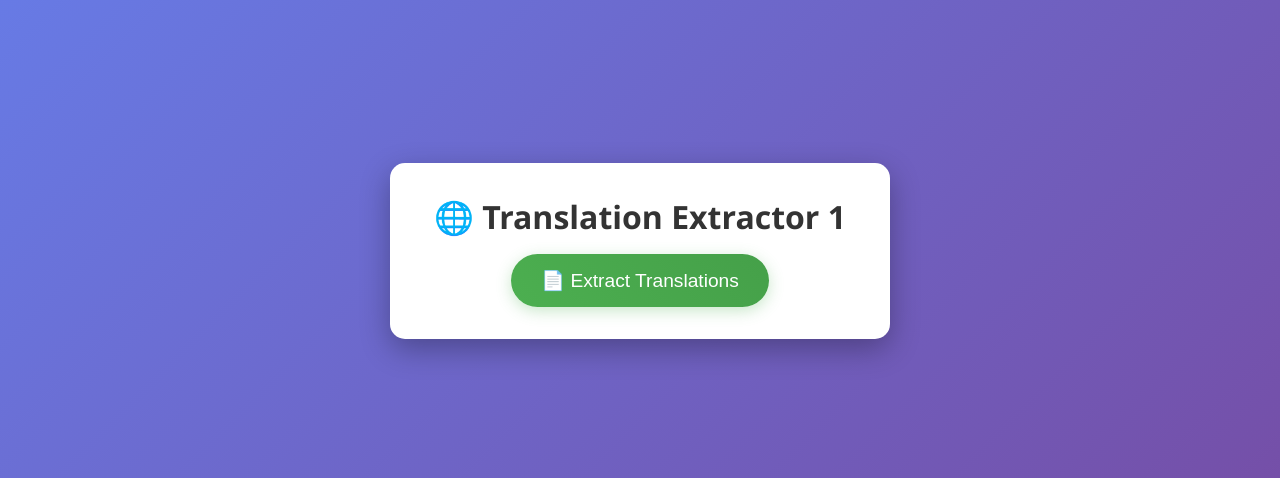
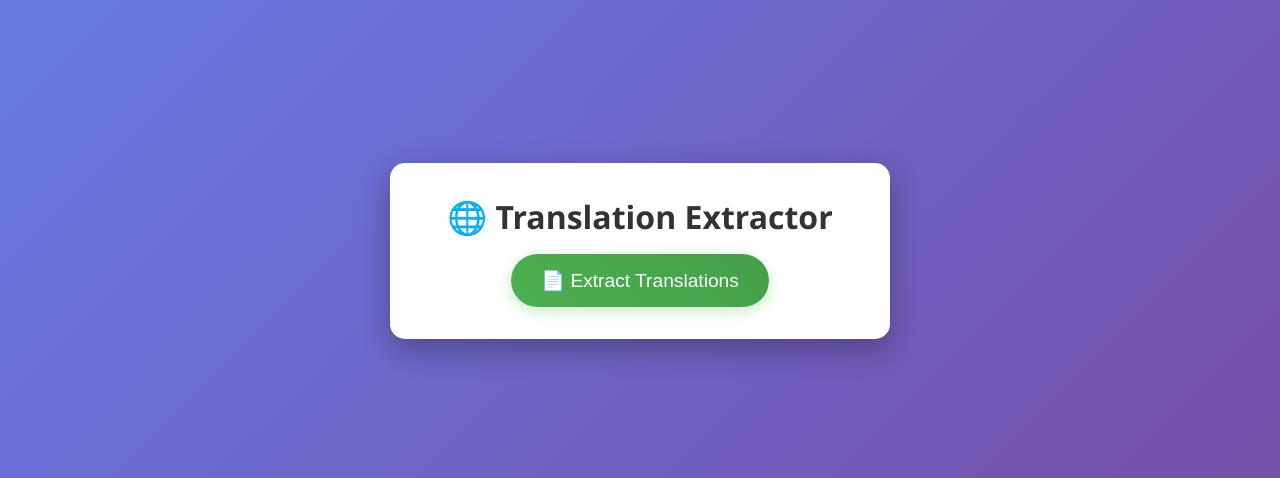
Before and after one commit to siddharth07vyas/Python-Repo, a Flask app: page / in a window 1280 px wide. Shown: the part 149-627 px from the top of the page. Run offline with Flask 3, Linux system fonts and the light colour scheme.

Commit message:
🎉 Fix spell mistake

```diff
--- a/templates/index.html
+++ b/templates/index.html
@@ -157,7 +157,7 @@
 
 <body>
     <div class="container">
-        <h1>🌐 Translation Extractor 1</h1>
+        <h1>🌐 Translation Extractor</h1>
 
         <button id="extractBtn" class="extract-btn" onclick="extractTranslations()">
             📄 Extract Translations
```
